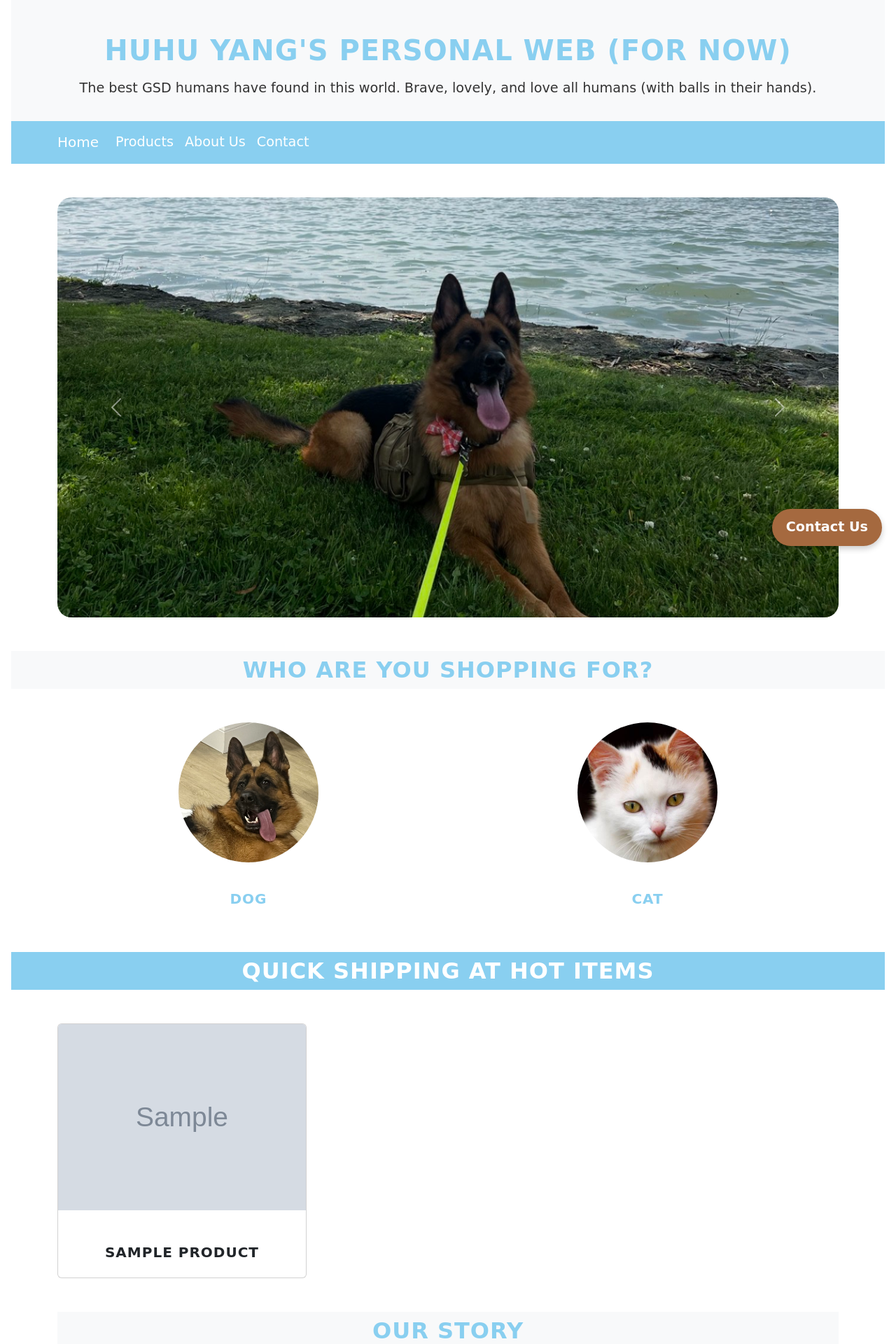
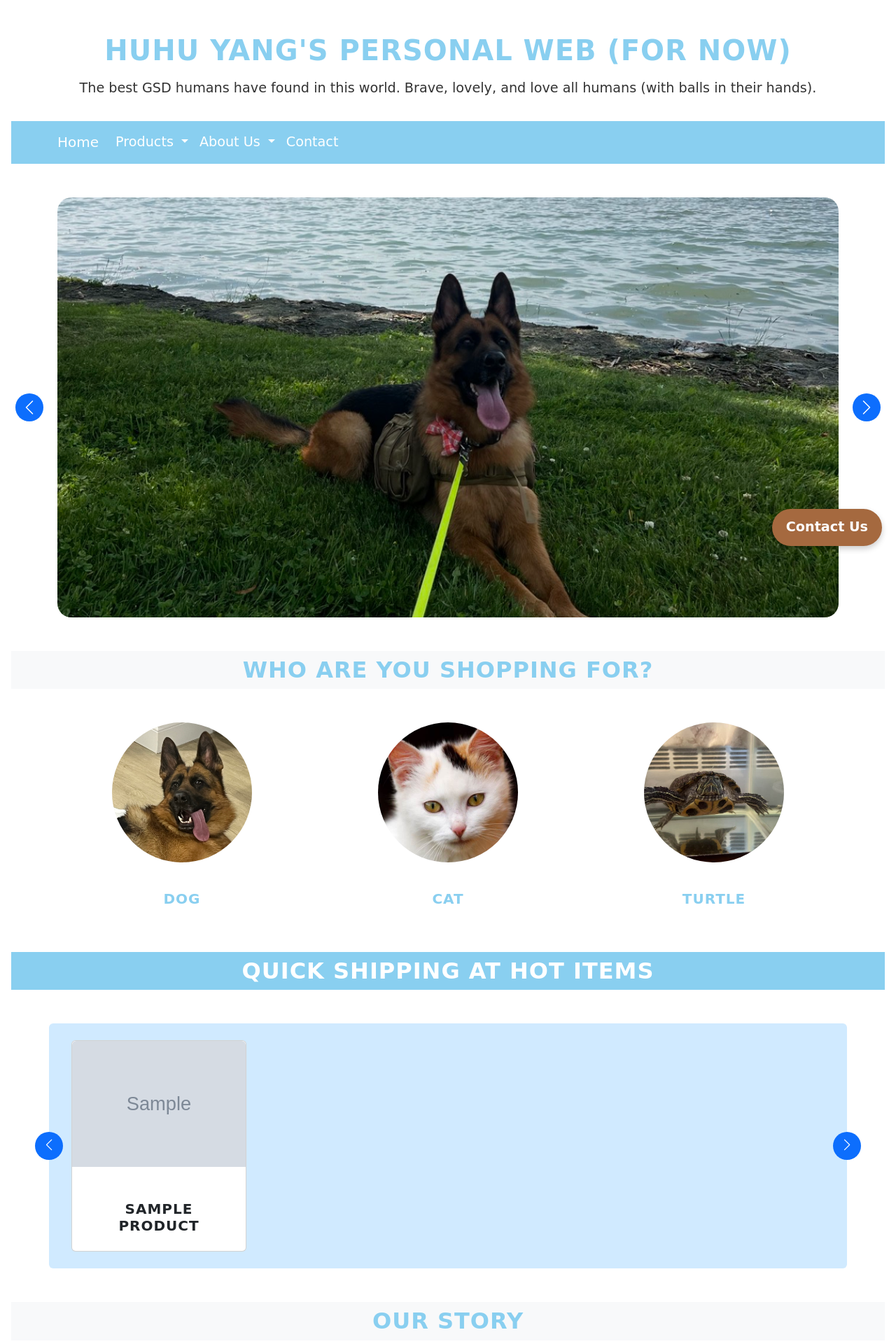
Before and after one commit to Nanofication/PengWeb, a Flask app: page / in a window 1280 px wide. Shown: the top 1920 px of the page at 70% size. Run offline with Flask 3, Linux system fonts and the light colour scheme; tables that the repository leaves empty hold one stand-in row (values such as "Sample post"); grey boxes marked "Sample" are stand-in pictures.

Commit message:
Update homepage layout, styling, and hot items scrolling behavior. Fill up the home page

```diff
--- a/app/controllers/home_controller.py
+++ b/app/controllers/home_controller.py
@@ -5,7 +5,7 @@ home_bp = Blueprint('home', __name__)
 
 @home_bp.route('/')
 def render_home():
-    featured_items = Product.query.limit(3).all()  # top 3 products
+    featured_items = Product.query.order_by(Product.amount.asc()).limit(8).all()
 
     #Add nes pics for the slide in the home page
     carousel_images = [
--- a/app/models/product.py
+++ b/app/models/product.py
@@ -8,6 +8,7 @@ class Product(db.Model):
     #min_order_qty = db.Column(db.Integer, nullable=False)
     #details = db.Column(db.String(200))
     category = db.Column(db.String(20))
+    amount = db.Column(db.Integer, default=0)
 
     def __repr__(self):
         return f"<Product {self.name}>"
--- /dev/null
+++ b/app/static/css/homepage.css
@@ -0,0 +1,138 @@
+/* Carousel */
+.hero-img {
+  height: 600px;
+  object-fit: cover;
+  border-radius: 20px;
+}
+
+.bg-baby-blue {
+  background-color: #d0eaff;
+}
+
+.carousel-control-prev,
+.carousel-control-next {
+  width: 40px;
+  height: 40px;
+  background-color: #0d6efd;
+  border-radius: 50%;
+  top: 50%;
+  transform: translateY(-50%);
+  opacity: 1;
+  z-index: 10;
+  display: flex;
+  align-items: center;
+  justify-content: center;
+  border: none;
+  transition: background-color 0.2s ease;
+}
+
+.carousel-control-prev:hover,
+.carousel-control-next:hover {
+  background-color: #0b5ed7;
+}
+
+.carousel-control-prev {
+  left: -60px;
+}
+
+.carousel-control-next {
+  right: -60px;
+}
+
+.carousel-control-prev-icon,
+.carousel-control-next-icon {
+  background-size: 100% 100%;
+  width: 1.5rem;
+  height: 1.5rem;
+  filter: brightness(0) invert(1);
+}
+
+/* Rounded Images */
+.rounded-img {
+  width: 200px;
+  height: 200px;
+  object-fit: cover;
+  border-radius: 50%;
+}
+
+/* Cards */
+.card {
+  height: 100%;
+  display: flex;
+  flex-direction: column;
+  justify-content: space-between;
+}
+
+.card-img-top {
+  height: 180px;
+  object-fit: cover;
+  border-top-left-radius: 0.375rem;
+  border-top-right-radius: 0.375rem;
+}
+
+.card-body {
+  flex-grow: 1;
+  display: flex;
+  flex-direction: column;
+  justify-content: space-between;
+}
+
+ /* slide for top products */
+#hot-items-scroll {
+  overflow: hidden;
+  display: flex;
+  transition: margin-left 0.5s ease;
+  width: max-content;
+}
+
+.product-card {
+  flex: 0 0 250px; /* 4 cards per row */
+  box-sizing: border-box;
+}
+
+.transition-wrapper {
+  transition: margin-left 0.4s ease;
+}
+
+.scroll-arrow {
+  position: absolute;
+  top: 50%;
+  transform: translateY(-50%);
+  background-color: #0d6efd;
+  color: white;
+  border: none;
+  border-radius: 50%;
+  width: 40px;
+  height: 40px;
+  z-index: 5;
+  display: flex;
+  align-items: center;
+  justify-content: center;
+}
+
+.scroll-arrow.left {
+  left: -20px;
+}
+
+.scroll-arrow.right {
+  right: -20px;
+}
+
+/* Paragraphs */
+p {
+  margin-bottom: 1rem;
+}
+
+.scroll-container {
+  scroll-snap-type: x mandatory;
+  scroll-behavior: smooth;
+  -webkit-overflow-scrolling: touch;
+  padding-bottom: 1rem;
+  padding-right: 2rem; /* 防止最后卡片被遮挡 */
+}
+
+.product-card {
+  flex: 0 0 auto;
+  width: 250px;
+  scroll-snap-align: start;
+}
--- /dev/null
+++ b/app/static/css/layout.css
@@ -0,0 +1,110 @@
+/* Body & Font */
+body {
+  font-family: 'Gloria Hallelujah', cursive;
+  font-size: 1.2rem;
+  color: #333;
+  background-color: #fff;
+  max-width: 1400px;
+  margin: auto;
+  padding: 0 1rem;
+}
+
+/* Headings */
+.section-title,
+h1, h2, h3, h4, h5, h6 {
+  font-family: 'Patrick Hand', cursive;
+  color: #89CFF0;
+  font-weight: 700;
+  letter-spacing: 1px;
+  text-transform: uppercase;
+  text-align: center;
+  margin-top: 2rem;
+  margin-bottom: 1rem;
+}
+
+/* Navbar */
+.navbar .nav-link,
+.navbar .navbar-brand {
+  color: white !important;
+}
+
+.navbar .nav-link:hover,
+.navbar .navbar-brand:hover {
+  color: #f8f9fa !important;
+}
+
+.bg-brown {
+  background-color: #89CFF0 !important;
+}
+
+/* Enable dropdown on hover */
+.nav-item.dropdown:hover .dropdown-menu {
+  display: block;
+  margin-top: 0; /* remove any default offset */
+}
+
+/* Optional: style the dropdown for a more modern look */
+.dropdown-menu {
+  border-radius: 8px;
+  box-shadow: 0 4px 12px rgba(0, 0, 0, 0.1);
+  border: none;
+}
+
+/* Footer */
+footer .col-md-3 ul {
+  line-height: 1.8;
+  padding-left: 0;
+  margin-bottom: 0;
+  text-align: center;
+}
+
+footer .col-md-3 a {
+  font-size: 0.8rem;
+  letter-spacing: 0.4px;
+  color: black;
+  text-decoration: none;
+}
+
+footer .col-md-3 a:hover {
+  color: #555;
+  text-decoration: underline;
+}
+
+.footer-img {
+  width: 120px;
+  height: 120px;
+  object-fit: cover;
+  border-radius: 50%;
+  border: 2px solid #ccc;
+}
+
+/* Global links */
+a {
+  text-decoration: none;
+  color: black;
+}
+
+a:hover {
+  text-decoration: none;
+  color: #333;
+}
+
+/* Contact button */
+.contact-us-btn {
+  position: fixed;
+  bottom: 20px;
+  right: 20px;
+  background-color: #A5693F;
+  color: white;
+  padding: 12px 20px;
+  border-radius: 30px;
+  text-decoration: none;
+  font-weight: bold;
+  box-shadow: 0 4px 8px rgba(0, 0, 0, 0.2);
+  z-index: 9999;
+  transition: background-color 0.3s;
+}
+
+.contact-us-btn:hover {
+  background-color: #854C2A;
+}
--- a/app/static/css/style.css
+++ /dev/null
@@ -1,102 +0,0 @@
-.hero-img {
-  height: 600px;
-  object-fit: cover;
-  border-radius: 20px;
-}
-
-
-p {
-  margin-bottom: 1rem;
-}
-
-.rounded-img {
-  width: 200px;
-  height: 200px;
-  object-fit: cover;
-  border-radius: 50%;
-}
-
-.navbar .nav-link,
-.navbar .navbar-brand {
-  color: white !important;
-}
-
-.navbar .nav-link:hover,
-.navbar .navbar-brand:hover {
-  color: #f8f9fa !important;  /* 也可以是别的你喜欢的 hover 颜色 */
-}
-
-body {
-  font-family: 'Gloria Hallelujah', cursive;
-  font-size: 1.2rem;
-  color: #333;
-  background-color: #fff;
-  max-width: 1400px;
-  margin: auto;
-  padding: 0 1rem;
-}
-
-.section-title,
-h1, h2, h3, h4, h5, h6 {
-  font-family: 'Patrick Hand', cursive;
-  color: #89CFF0;
-  font-weight: 700;
-  letter-spacing: 1px;
-  text-transform: uppercase;
-  text-align: center;
-  margin-top: 2rem;
-  margin-bottom: 1rem;
-}
-
-a {
-  text-decoration: none;
-  color: black;
-}
-
-a:hover {
-  text-decoration: none;
-  color: #333;
-}
-
-.bg-brown {
-  background-color: #89CFF0 !important;
-}
-
-.contact-us-btn {
-  position: fixed;
-  bottom: 20px;
-  right: 20px;
-  background-color: #A5693F; /* 你喜欢的颜色 */
-  color: white;
-  padding: 12px 20px;
-  border-radius: 30px;
-  text-decoration: none;
-  font-weight: bold;
-  box-shadow: 0 4px 8px rgba(0, 0, 0, 0.2);
-  z-index: 9999;
-  transition: background-color 0.3s;
-}
-
-.contact-us-btn:hover {
-  background-color: #854C2A;
-}
-
-footer .col-md-3 ul {
-  line-height: 1.8;
-  padding-left: 0;
-  margin-bottom: 0;
-  text-align: center;
-}
-
-footer .col-md-3 a {
-  font-size: 0.8rem;
-  letter-spacing: 0.4px;
-  color: black;
-  text-decoration: none;
-}
-
-footer .col-md-3 a:hover {
-  color: #555;
-  text-decoration: underline;
-
-}
--- a/app/templates/footer.html
+++ b/app/templates/footer.html
@@ -3,10 +3,14 @@
     <div class="row">
       <div class="col-md-3">
         <div class="text-center mb-3">
-          <a href="https://x.com" class="text-dark me-3"><i class="bi bi-twitter-x" style="font-size: 1.5rem;"></i></a>
-          <a href="https://instagram.com" class="text-dark me-3"><i class="bi bi-instagram" style="font-size: 1.5rem;"></i></a>
-          <a href="https://youtube.com" class="text-dark me-3"><i class="bi bi-youtube" style="font-size: 1.5rem;"></i></a>
-          <a href="https://linkedin.com" class="text-dark"><i class="bi bi-linkedin" style="font-size: 1.5rem;"></i></a>
+          <img src="{{ url_for('static', filename='images/dog.jpg') }}" alt="footer dog" class="footer-img mb-3">
+
+          <div class="mb-3">
+            <a href="https://x.com" class="text-dark me-3"><i class="bi bi-twitter-x" style="font-size: 1.5rem;"></i></a>
+            <a href="https://instagram.com" class="text-dark me-3"><i class="bi bi-instagram" style="font-size: 1.5rem;"></i></a>
+            <a href="https://youtube.com" class="text-dark me-3"><i class="bi bi-youtube" style="font-size: 1.5rem;"></i></a>
+            <a href="https://linkedin.com" class="text-dark"><i class="bi bi-linkedin" style="font-size: 1.5rem;"></i></a>
+        </div>
         </div>
       </div>
       <div class="col-md-3">
--- a/app/templates/header.html
+++ b/app/templates/header.html
@@ -7,17 +7,25 @@
   <meta name="viewport" content="width=device-width, initial-scale=1">
   <link href="https://cdn.jsdelivr.net/npm/bootstrap@5.3.0/dist/css/bootstrap.min.css" rel="stylesheet">
   <link rel="stylesheet" href="https://cdn.jsdelivr.net/npm/bootstrap-icons@1.11.3/font/bootstrap-icons.css">
-  <link rel="stylesheet" href="{{ url_for('static', filename='css/style.css') }}">
+  <!-- Global layout styles (header, footer, font, etc.) -->
+  <link rel="stylesheet" href="{{ url_for('static', filename='css/layout.css') }}">
+
+  <!-- Homepage-specific styles -->
+  {% if request.path == '/' %}
+  <link rel="stylesheet" href="{{ url_for('static', filename='css/homepage.css') }}">
+  {% endif %}
+
 
 </head>
 <body>
 
   <!-- Company header -->
-  <div class="text-center p-3 bg-light">
+  <div class="text-center p-3">
     <h1>Huhu Yang's personal Web (For now)</h1>
     <p>The best GSD humans have found in this world. Brave, lovely, and love all humans (with balls in their hands).</p>
   </div>
 
+  <!-- Navbar -->
 <!-- Navbar -->
 <nav class="navbar navbar-expand-lg bg-brown bg-warning-subtle">
   <div class="container">
@@ -25,21 +33,79 @@
     <button class="navbar-toggler" type="button" data-bs-toggle="collapse" data-bs-target="#navbarNav">
       <span class="navbar-toggler-icon"></span>
     </button>
+
     <div class="collapse navbar-collapse" id="navbarNav">
       <ul class="navbar-nav">
-          <li class="nav-item"><a class="nav-link" href="/products">Products</a></li>
-          <li class="nav-item"><a class="nav-link" href="/about">About Us</a></li>
+
+        <!-- Products Dropdown -->
+        <li class="nav-item dropdown">
+          <a class="nav-link dropdown-toggle" href="#" id="productsDropdown" role="button">
+            Products
+          </a>
+          <ul class="dropdown-menu" aria-labelledby="productsDropdown">
+            <li><a class="dropdown-item" href="/products">See all categories</a></li>
+            <li><a class="dropdown-item" href="#">Pet Clothes</a></li>
+            <li><a class="dropdown-item" href="#">Pet Toys</a></li>
+            <li><a class="dropdown-item" href="#">Dog Walking Items</a></li>
+            <li><a class="dropdown-item" href="#">Pet Cleaning Items</a></li>
+          </ul>
+        </li>
+
+        <!-- About Us Dropdown -->
+        <li class="nav-item dropdown">
+          <a class="nav-link dropdown-toggle" href="#" id="aboutDropdown" role="button">
+            About Us
+          </a>
+          <ul class="dropdown-menu" aria-labelledby="aboutDropdown">
+            <li><a class="dropdown-item" href="/about">Company Overview</a></li>
+            <li><a class="dropdown-item" href="/team">Rating& Reviews</a></li>
+          </ul>
+        </li>
+
         <li class="nav-item"><a class="nav-link" href="/contact">Contact</a></li>
+
       </ul>
     </div>
   </div>
 </nav>
+
 
   <!-- Page-specific content -->
   {% block content %}{% endblock %}
 
   {% include 'footer.html' %}
   <a href="/contact" class="contact-us-btn">Contact Us</a>
+  <script>
+    document.addEventListener("DOMContentLoaded", () => {
+      const wrapper = document.getElementById("hot-items-wrapper");
+      const cardWidth = 250 + 16; // 卡片宽 + margin
+      const containerWidth = wrapper.parentElement.offsetWidth;
+      const visibleCount = Math.floor(containerWidth / cardWidth);
+      const totalCards = wrapper.children.length;
+
+      let currentIndex = 0;
+      const maxIndex = Math.max(0, totalCards - visibleCount);
+
+      window.scrollHotItems = (direction) => {
+        currentIndex += direction;
+        currentIndex = Math.max(0, Math.min(currentIndex, maxIndex));
+
+        const totalVisibleWidth = totalCards * cardWidth;
+        const maxOffset = totalVisibleWidth - containerWidth;
+
+        const targetOffset = Math.min(currentIndex * cardWidth, maxOffset);
+        wrapper.style.marginLeft = `-${targetOffset}px`;
+      };
+    });
+  </script>
+
+
+
+
+
+
+
+
 
   <script src="https://cdn.jsdelivr.net/npm/bootstrap@5.3.0/dist/js/bootstrap.bundle.min.js"></script>
 </body>
--- a/app/templates/index.html
+++ b/app/templates/index.html
@@ -26,19 +26,25 @@
   <h2 class="section-title text-center m-0">Who are you shopping for?</h2>
 </div>
 
-<!-- Dog/Cat Buttons -->
+<!-- Dog/Cat/Turtle Buttons -->
 <div class="container my-5">
   <div class="row text-center">
-    <div class="col-md-6">
+    <div class="col-sm-6 col-md-4">
       <a href="/products?animal=dog">
         <img src="{{ url_for('static', filename='images/dog.jpg') }}" class="rounded-img mb-2" alt="Dog">
         <h5>Dog</h5>
       </a>
     </div>
-    <div class="col-md-6">
+    <div class="col-sm-6 col-md-4">
       <a href="/products?animal=cat">
         <img src="{{ url_for('static', filename='images/cat.jpg') }}" class="rounded-img mb-2" alt="Cat">
         <h5>Cat</h5>
+      </a>
+    </div>
+    <div class="col-sm-6 col-md-4">
+      <a href="/products?animal=turtle">
+        <img src="{{ url_for('static', filename='images/turtle1.jpg') }}" class="rounded-img mb-2" alt="Cat">
+        <h5>Turtle</h5>
       </a>
     </div>
   </div>
@@ -50,25 +56,38 @@
 </div>
 
 <!-- Featured Items -->
-<div class="container my-5">
-  <div class="row row-cols-1 row-cols-md-3 g-4">
-    {% for item in featured_items %}
-    <div class="col">
-      <div class="card h-100">
-        <img src="{{ url_for('static', filename=item.image_url) }}" class="card-img-top" alt="{{ item.name }}">
-        <div class="card-body">
-          <h5 class="card-title">{{ item.name }}</h5>
-          <p class="card-text">{{ item.details }}</p>
+<div class="container mt-5 p-4 rounded bg-baby-blue position-relative">
+  <div class="overflow-hidden">
+    <div id="hot-items-wrapper" class="d-flex transition-wrapper">
+      {% for product in featured_items %}
+      <div class="product-card mx-2">
+        <div class="card h-100">
+          <img src="{{ url_for('static', filename=product.image_url) }}" class="card-img-top" alt="{{ product.name }}">
+          <div class="card-body">
+            <h5 class="card-title text-uppercase">{{ product.name }}</h5>
+          </div>
         </div>
       </div>
+      {% endfor %}
     </div>
-    {% endfor %}
   </div>
+
+  <!-- Left/Right Button -->
+  <button class="scroll-arrow left" onclick="scrollHotItems(-1)">
+    <i class="bi bi-chevron-left"></i>
+  </button>
+  <button class="scroll-arrow right" onclick="scrollHotItems(1)">
+    <i class="bi bi-chevron-right"></i>
+  </button>
+</div>
+
+<!-- Our Story Title Section -->
+<div class="bg-light py-2 w-100 my-5">
+  <h2 class="section-title text-center m-0">Our Story</h2>
 </div>
 
 <!-- Our Story Section -->
 <div class="container my-5">
-  <h2 class="section-title text-uppercase bg-light py-2">Our Story</h2>
   <div class="row align-items-center py-4">
     <!-- Left: Picture -->
     <div class="col-md-6 text-center">
```
Also changed, not shown: create_data.py (+46 -0 lines), migrations/versions/60077ed51569_add_amount_field_to_product.py (added, +32 -0 lines), app/static/images/dog4.jpg (added), app/static/images/dog5.jpg (added), app/static/images/turtle1.jpg (added). Lines whose indentation alone changed are shown as unchanged.
